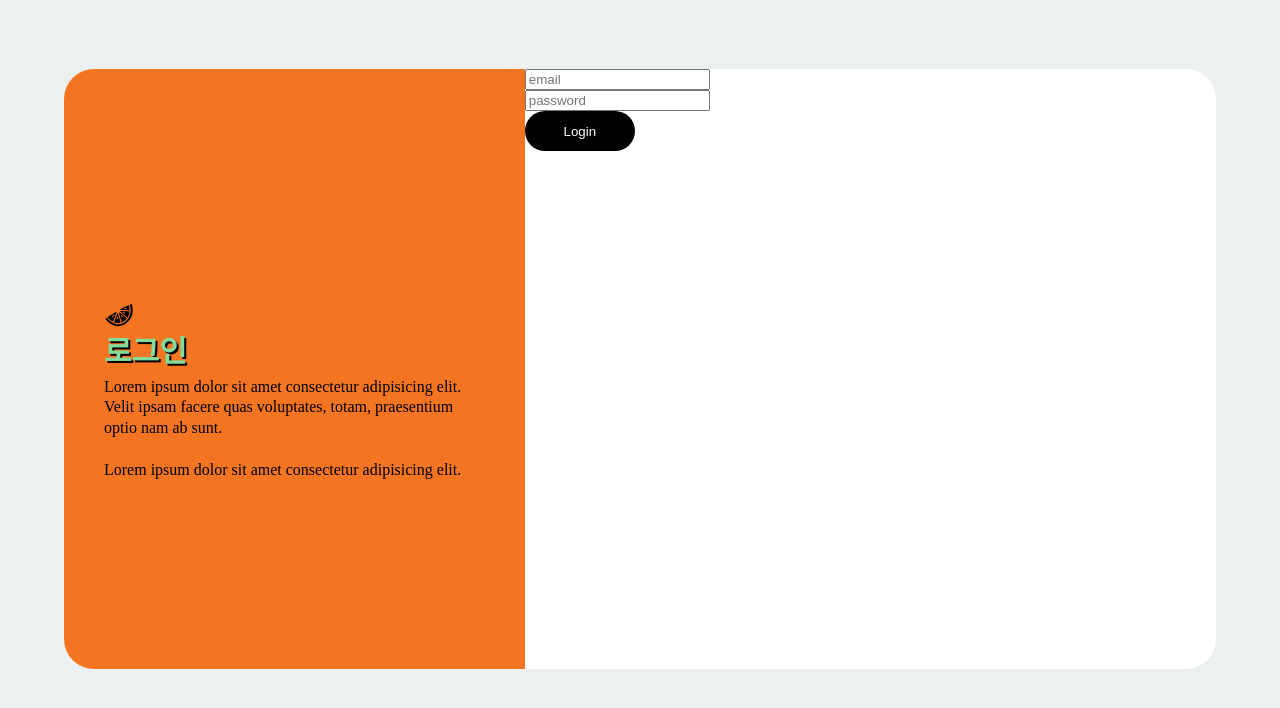
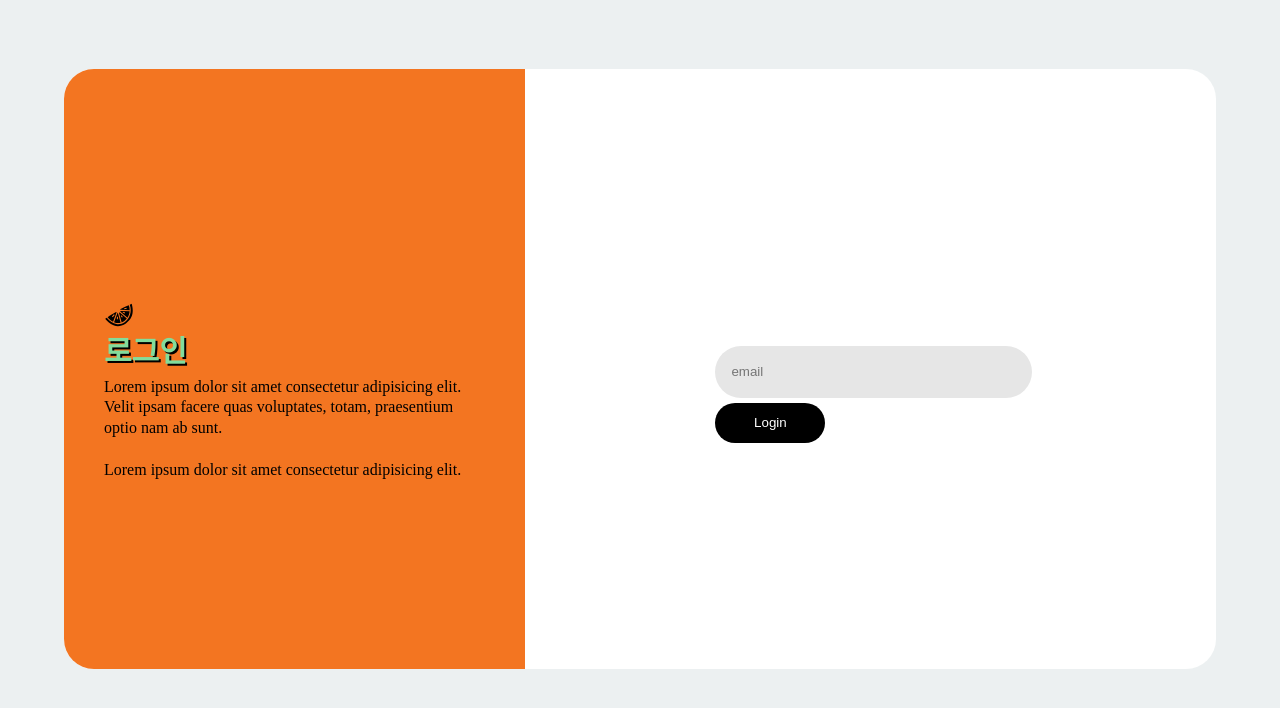
Before and after one commit to MinaJi/react-firebase-crud, a React (Create React App) app in the folder react-firebase-crud/: page /login in a window 1280 px wide. Shown: the top 708 px of the page. Built offline with nearby package versions, Linux system fonts and the light colour scheme; no server answers; a web font is replaced by a local one.

Commit message:
login page css

```diff
--- /dev/null
+++ b/react-firebase-crud/src/components/Footer.jsx
@@ -0,0 +1,9 @@
+import React from 'react'
+
+function Footer() {
+  return (
+    <div>Footer</div>
+  )
+}
+
+export default Footer
--- a/react-firebase-crud/src/components/Header.jsx
+++ b/react-firebase-crud/src/components/Header.jsx
@@ -22,6 +22,10 @@ const Btn = styled.button`
   padding: 13px;
   border-radius: 20px;
   cursor: pointer;
+  :hover {
+    background-color: #f37521;
+    border: none;
+  }
 `;
 
 function Header() {
--- /dev/null
+++ b/react-firebase-crud/src/components/UnstyledInput.jsx
@@ -0,0 +1,48 @@
+import * as React from "react";
+import { useInput } from "@mui/base";
+import { styled } from "@mui/system";
+import { unstable_useForkRef as useForkRef } from "@mui/utils";
+
+const StyledInputElement = styled("input")`
+  border: none;
+  background-color: #e6e6e6;
+  border-radius: 30px;
+  width: 300px;
+  height: 40px;
+  padding: 2%;
+  margin-bottom: 5px;
+  padding-left: 10px;
+  ::-webkit-input-placeholder {
+    padding-left: 6px;
+  }
+  :focus {
+    outline: none;
+  }
+`;
+
+const CustomInput = React.forwardRef(function CustomInput(props, ref) {
+  const { getRootProps, getInputProps } = useInput(props);
+
+  const inputProps = getInputProps();
+
+  // Make sure that both the forwarded ref and the ref returned from the getInputProps are applied on the input element
+  inputProps.ref = useForkRef(inputProps.ref, ref);
+
+  return (
+    <div {...getRootProps()}>
+      <StyledInputElement {...props} {...inputProps} />
+    </div>
+  );
+});
+
+export default function UseInput() {
+  const [password, setPassword] = React.useState("");
+
+  return (
+    <CustomInput
+      type="password"
+      placeholder="password"
+      onChange={(e) => setPassword(e.target.value)}
+    />
+  );
+}
--- a/react-firebase-crud/src/pages/Home.jsx
+++ b/react-firebase-crud/src/pages/Home.jsx
@@ -1,10 +1,12 @@
 import React from "react";
+import Footer from "../components/Footer";
 import Header from "../components/Header";
 
 function Home() {
   return (
     <>
       <Header />
+      <Footer />
       {/* <p>안녕하세요 {user && user.email}</p> */}
     </>
   );
--- a/react-firebase-crud/src/pages/Login.jsx
+++ b/react-firebase-crud/src/pages/Login.jsx
@@ -4,9 +4,15 @@ import { signInWithEmailAndPassword } from "firebase/auth";
 import { auth } from "../firebase-config";
 import { useNavigate } from "react-router-dom";
 import styled from "styled-components";
-import { Container, Grid } from "@mui/material";
+import { Container, Grid, InputAdornment } from "@mui/material";
 import { GiOrangeSlice } from "react-icons/gi";
 import { AuthContext } from "../context/AuthContext";
+import { MdVisibility } from "react-icons/md";
+import { InputUnstyled } from "@mui/base";
+// import UnstyledInputBasic from "../components/UnstyledInput";
+import UseInput from "../components/UnstyledInput";
+import PropTypes from "prop-types";
+import '../App.css'
 
 // 스타일 컴포넌트
 const GridContainer = styled(Grid)`
@@ -21,6 +27,10 @@ const GridContainer = styled(Grid)`
   .left {
     background-color: #f37521;
     width: 40%;
+  }
+
+  .right {
+    width: 60%;
   }
 `;
 
@@ -48,8 +58,25 @@ const StyledLoginDiv = styled.div`
   }
 `;
 
-const LoginGrid = styled(Grid)`
-  && {
+const StyledContainer = styled(Grid)`
+  justify-content: center;
+  margin-top: 40%;
+`;
+
+const StyledInput = styled("input")`
+  border: none;
+  background-color: #e6e6e6;
+  border-radius: 30px;
+  width: 300px;
+  height: 40px;
+  padding: 2%;
+  margin-bottom: 5px;
+  padding-left: 10px;
+  ::-webkit-input-placeholder {
+    padding-left: 6px;
+  }
+  :focus {
+    outline: none;
   }
 `;
 
@@ -64,7 +91,6 @@ const Btn = styled.button`
 
   :hover {
     background-color: #82dc9b;
-    /* border: 1px solid black; */
     color: #000;
   }
 `;
@@ -109,26 +135,30 @@ function Login() {
             </div>
           </StyledLoginDiv>
         </Grid>
-        <Grid item>
+        <Grid item className="right">
           <div className="login">
+            <StyledContainer container>
               <form onSubmit={handleLogin}>
                 <Grid item>
-                <input
+                  <StyledInput
                     type="email"
                     placeholder="email"
                     onChange={(e) => setEmail(e.target.value)}
                   />
                 </Grid>
                 <Grid item>
-                <input
+                  {/* <InputUnstyled
+                    slotProps={{ input: { className: "my-input" } }}
                     type="password"
                     placeholder="password"
                     onChange={(e) => setPassword(e.target.value)}
                   />
+                  <MdVisibility className="icon" /> */}
                 </Grid>
                 <Btn type="submit">Login</Btn>
                 {errormsg && <span>아이디와 비밀번호를 확인해주세요.</span>}
               </form>
+            </StyledContainer>
           </div>
         </Grid>
       </GridContainer>
--- a/react-firebase-crud/src/pages/SignUp.jsx
+++ b/react-firebase-crud/src/pages/SignUp.jsx
@@ -41,7 +41,7 @@ function SignUp() {
           </Grid>
           <form onSubmit={handleSubmit}>
             <Grid item>
-              이메일{" "}
+              이메일
               <input type="email" onChange={(e) => setEmail(e.target.value)} />
             </Grid>
             <Grid item>
```
Lines whose indentation alone changed are shown as unchanged.
